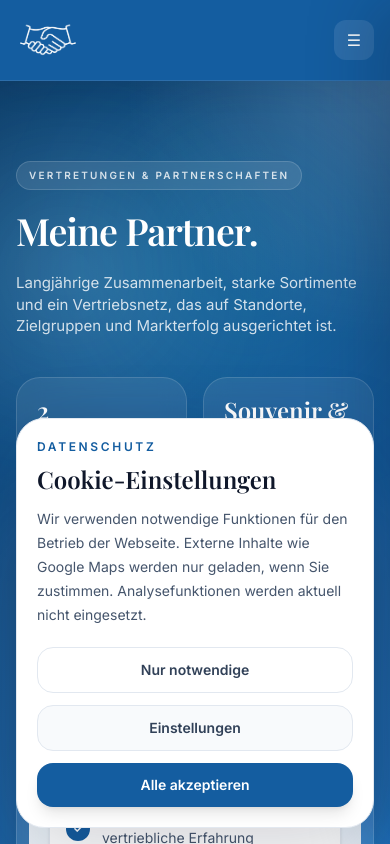
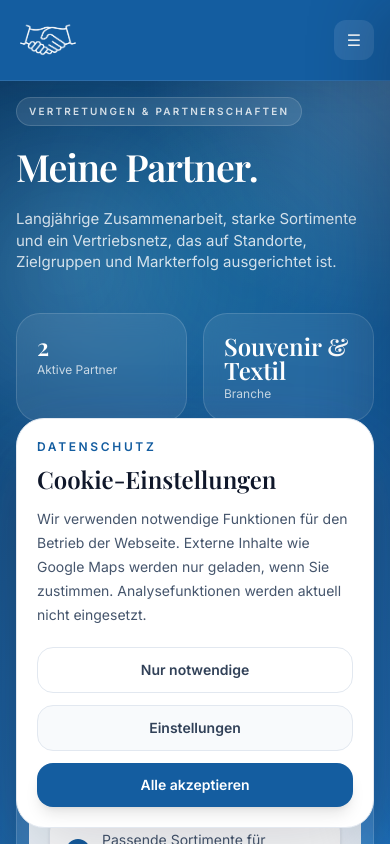
Before and after one commit to Lard912/handelsvertretung-amend, a Next.js app: page /vertretungen in a window 390 px wide. Shown: the top 844 px of the page. Built offline with nearby package versions, Linux system fonts and the light colour scheme.

Commit message:
Fix mobile hero background overlay

```diff
--- a/app/kontakt/page.tsx
+++ b/app/kontakt/page.tsx
@@ -96,8 +96,8 @@ export default function KontaktPage() {
 
   return (
     <main className="min-h-screen bg-[#f6f7fb] text-slate-900 selection:bg-[#145da0] selection:text-white">
-<section className="relative isolate flex min-h-[calc(100vh-80px)] items-center overflow-hidden bg-[#0d3b66] px-4 py-12 text-white min-[600px]:px-6 min-[600px]:py-20">
-            <div className="absolute inset-0 bg-[radial-gradient(circle_at_top_left,rgba(255,255,255,0.16),transparent_24%),radial-gradient(circle_at_85%_20%,rgba(125,211,252,0.18),transparent_24%),linear-gradient(135deg,#0d3b66_0%,#145da0_55%,#1c7ed6_100%)]" />
+<section className="relative isolate flex min-h-[calc(100vh-80px)] items-center overflow-hidden bg-[#0d3b66] px-4 pb-12 pt-4 text-white min-[600px]:px-6 min-[600px]:py-20">
+              <div className="absolute inset-0 bg-[radial-gradient(circle_at_top_left,rgba(255,255,255,0.16),transparent_24%),radial-gradient(circle_at_85%_20%,rgba(125,211,252,0.18),transparent_24%),linear-gradient(135deg,#0d3b66_0%,#145da0_55%,#1c7ed6_100%)]" />
         <div className="absolute -left-10 top-16 h-56 w-56 rounded-full bg-white/10 blur-3xl floating" />
         <div className="absolute right-0 top-0 h-72 w-72 rounded-full bg-cyan-300/10 blur-3xl floating-delayed" />
         <div className="absolute bottom-0 left-1/3 h-40 w-40 rounded-full bg-sky-200/10 blur-3xl floating-slow" />
--- a/app/ueber-mich/page.tsx
+++ b/app/ueber-mich/page.tsx
@@ -239,7 +239,7 @@ export default function UeberMichPage() {
 
   return (
     <main className="min-h-screen bg-[#f6f7fb] text-slate-900 selection:bg-[#145da0] selection:text-white">
-      <section className="relative isolate min-h-[90vh] overflow-hidden bg-[linear-gradient(135deg,#f8fbff_0%,#edf4fb_45%,#e6eef8_100%)] px-4 pb-16 pt-16 sm:pt-20 min-[600px]:px-6 min-[1024px]:flex min-[1024px]:items-center min-[1024px]:pb-20 min-[1024px]:pt-10">
+      <section className="relative isolate min-h-[90vh] overflow-hidden bg-[linear-gradient(135deg,#f8fbff_0%,#edf4fb_45%,#e6eef8_100%)] px-4 pb-16 pt-4 sm:pt-4 min-[600px]:px-6 min-[600px]:pt-20 min-[1024px]:flex min-[1024px]:items-center min-[1024px]:pb-20 min-[1024px]:pt-10">
         <div className="pointer-events-none absolute inset-0 bg-[radial-gradient(circle_at_top_left,rgba(20,93,160,0.12),transparent_28%),radial-gradient(circle_at_85%_20%,rgba(59,130,246,0.10),transparent_24%)]" />
         <div className="pointer-events-none absolute -left-8 top-20 h-56 w-56 rounded-full bg-[#145da0]/10 blur-3xl floating" />
         <div className="pointer-events-none absolute right-0 top-0 h-72 w-72 rounded-full bg-sky-300/20 blur-3xl floating-delayed" />
--- a/app/vertretungen/page.tsx
+++ b/app/vertretungen/page.tsx
@@ -201,8 +201,8 @@ export default function VertretungenPage() {
     <main
       className={`${inter.variable} ${playfair.variable} min-h-screen bg-[#f6f7fb] text-slate-900 selection:bg-[#145da0] selection:text-white`}
     >
-<section className="relative isolate flex min-h-[calc(100vh-80px)] items-center overflow-hidden bg-[#0d3b66] px-4 py-20 text-white min-[600px]:px-6 lg:min-h-[calc(100svh-96px)] lg:py-5">
-          <div className="absolute inset-0 bg-[radial-gradient(circle_at_top_right,rgba(255,255,255,0.18),transparent_25%),radial-gradient(circle_at_20%_20%,rgba(56,189,248,0.20),transparent_28%),linear-gradient(135deg,#0d3b66_0%,#145da0_55%,#1c7ed6_100%)]" />
+<section className="relative isolate flex min-h-[calc(100vh-80px)] items-center overflow-hidden bg-[#0d3b66] px-4 pb-20 pt-4 text-white min-[600px]:px-6 min-[600px]:py-20 lg:min-h-[calc(100svh-96px)] lg:py-5">
+            <div className="absolute inset-0 bg-[radial-gradient(circle_at_top_right,rgba(255,255,255,0.18),transparent_25%),radial-gradient(circle_at_20%_20%,rgba(56,189,248,0.20),transparent_28%),linear-gradient(135deg,#0d3b66_0%,#145da0_55%,#1c7ed6_100%)]" />
         <div className="absolute -left-12 top-20 h-56 w-56 rounded-full bg-white/10 blur-3xl floating" />
         <div className="absolute right-0 top-10 h-72 w-72 rounded-full bg-cyan-300/10 blur-3xl floating-delayed" />
         <div className="absolute bottom-0 left-1/3 h-40 w-40 rounded-full bg-sky-200/10 blur-3xl floating-slow" />
```
